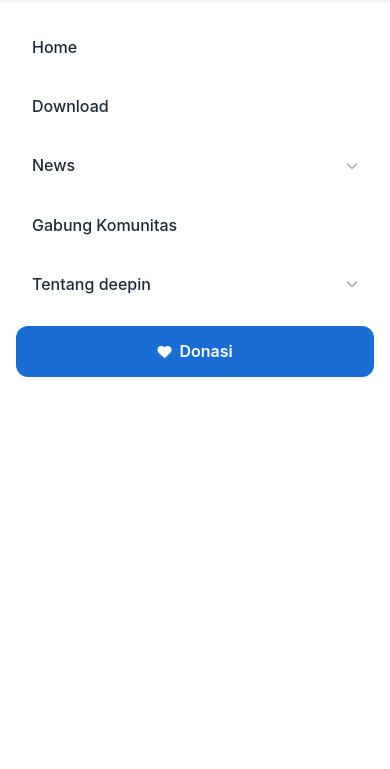
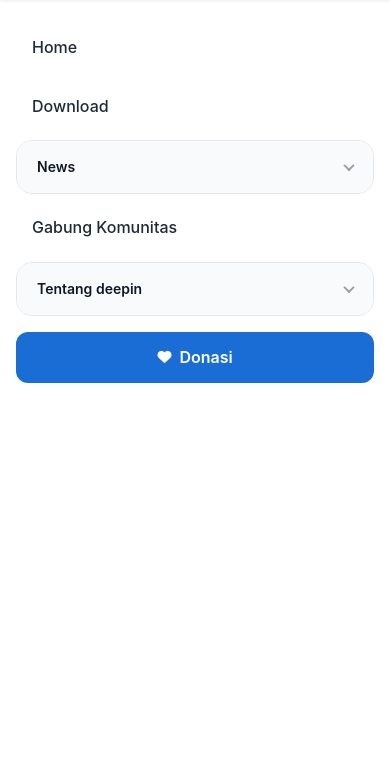
Before and after one commit to deepin-Indonesia/donasi-site, an Astro site: page / in a window 390 px wide. Both pictures are taken after a click on the button "Toggle menu". Shown: the part 74-843 px from the top of the page. Built offline with nearby package versions, Linux system fonts and the light colour scheme; Astro itself is replaced by a stand-in of ours.

Commit message:
style(faq): samakan dropdown navigasi mobile dengan model faq-item
Dropdown di drawer mobile memakai komponen .faq-item agar konsisten dengan situs lain.

```diff
--- a/src/components/Header.astro
+++ b/src/components/Header.astro
@@ -94,12 +94,9 @@ const currentPath = Astro.url.pathname;
     <div class="container-main py-6 space-y-2">
       {MAIN_NAV.map((item) => (
         item.children ? (
-          <details class="group">
-            <summary class="flex items-center justify-between py-3 px-4 rounded-xl text-gray-800 font-medium cursor-pointer hover:bg-gray-50">
-              {item.title}
-              <i class="fas fa-chevron-down text-xs opacity-40 group-open:rotate-180 transition-transform" />
-            </summary>
-            <div class="ml-4 mt-1 space-y-1">
+          <details class="faq-item">
+            <summary>{item.title}</summary>
+            <div class="space-y-1">
               {item.children.map((child) => (
                 <a href={child.url} class="block py-2.5 px-4 rounded-lg text-sm text-gray-600 hover:bg-gray-50">
                   {child.title}
@@ -118,12 +115,9 @@ const currentPath = Astro.url.pathname;
         )
       ))}
       <!-- Tentang deepin -->
-      <details class="group">
-        <summary class="flex items-center justify-between py-3 px-4 rounded-xl text-gray-800 font-medium cursor-pointer hover:bg-gray-50">
-          Tentang deepin
-          <i class="fas fa-chevron-down text-xs opacity-40 group-open:rotate-180 transition-transform" />
-        </summary>
-        <div class="ml-4 mt-1 space-y-1">
+      <details class="faq-item">
+        <summary>Tentang deepin</summary>
+        <div class="space-y-1">
           {ABOUT_NAV[0].children?.map((child) => (
             <a href={child.url} class={`block py-2.5 px-4 rounded-lg text-sm hover:bg-gray-50 ${child.highlight ? 'text-deepin-600 font-semibold' : 'text-gray-600'}`}>
               {child.title}
--- a/src/styles/global.css
+++ b/src/styles/global.css
@@ -73,6 +73,59 @@
     @apply bg-white rounded-2xl border border-gray-100
            shadow-sm hover:shadow-md transition-shadow duration-300;
   }
+
+  /* Accordion / FAQ — satu model untuk seluruh situs deepin Indonesia.
+     Judul (summary) memakai latar tipis supaya terbedakan dari isi jawaban,
+     tetapi tidak kontras. Chevron dibuat dengan CSS agar bisa dipakai juga
+     pada konten markdown yang tidak bisa menyisipkan elemen ikon. */
+  .faq-item {
+    @apply rounded-2xl border border-gray-200 overflow-hidden bg-white transition-colors;
+  }
+
+  .faq-item:hover {
+    @apply border-deepin-200;
+  }
+
+  .faq-item > summary {
+    @apply flex items-center justify-between gap-4 cursor-pointer list-none
+           bg-gray-50 px-5 py-4 text-sm font-semibold text-gray-900
+           transition-colors;
+  }
+
+  .faq-item > summary::-webkit-details-marker {
+    display: none;
+  }
+
+  .faq-item > summary:hover {
+    @apply bg-gray-100;
+  }
+
+  .faq-item[open] > summary {
+    @apply border-b border-gray-100 bg-deepin-50/70;
+  }
+
+  .faq-item > summary::after {
+    content: '';
+    @apply block h-2 w-2 shrink-0 border-b-2 border-r-2 border-gray-400;
+    transform: rotate(45deg) translate(-1px, -1px);
+    transition: transform 200ms ease;
+  }
+
+  .faq-item[open] > summary::after {
+    transform: rotate(-135deg) translate(-1px, -1px);
+  }
+
+  .faq-item > :not(summary) {
+    @apply mx-5 text-sm leading-relaxed text-gray-600;
+  }
+
+  .faq-item > :not(summary):first-of-type {
+    @apply mt-4;
+  }
+
+  .faq-item > :not(summary):last-of-type {
+    @apply mb-4;
+  }
 }
 
 /* Animations */
```
